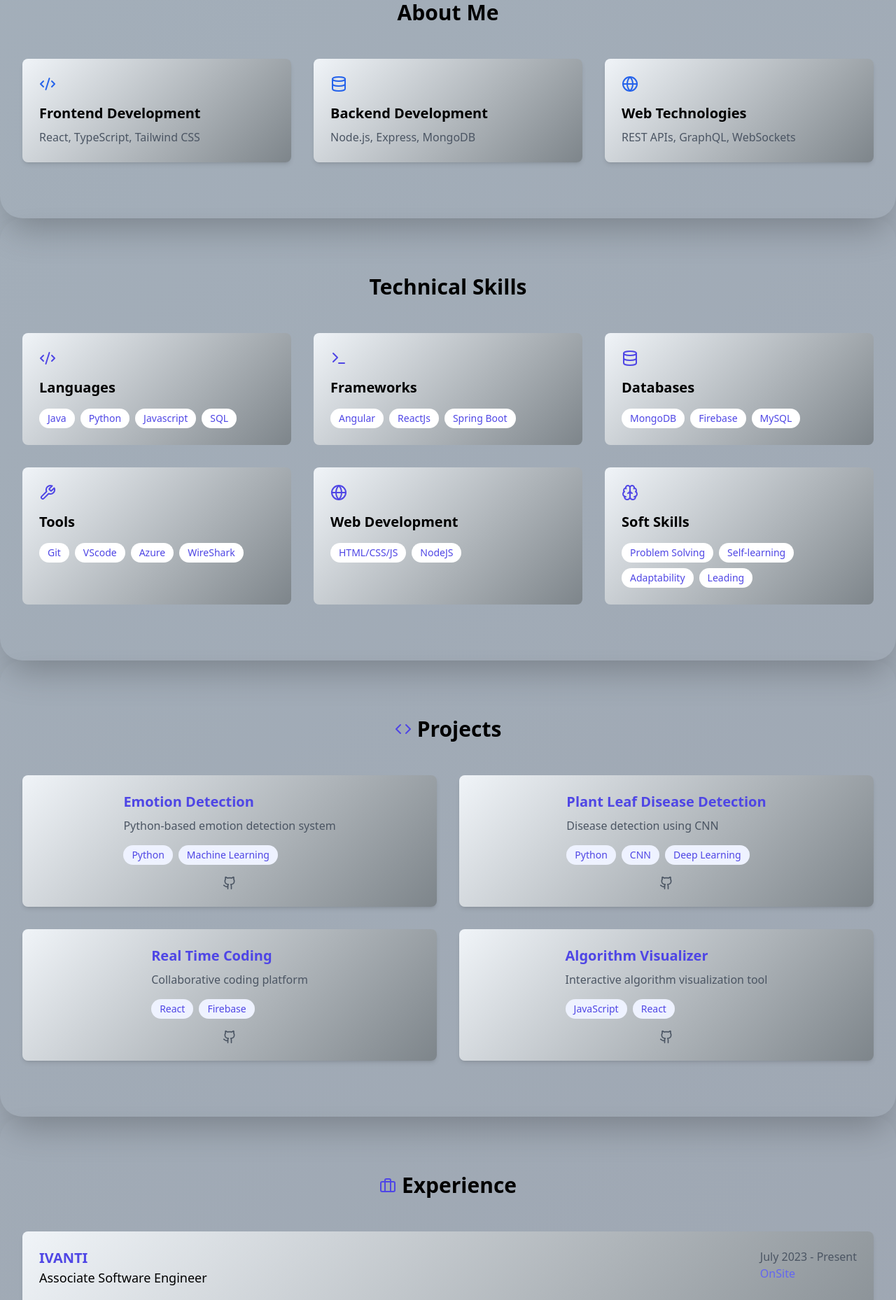
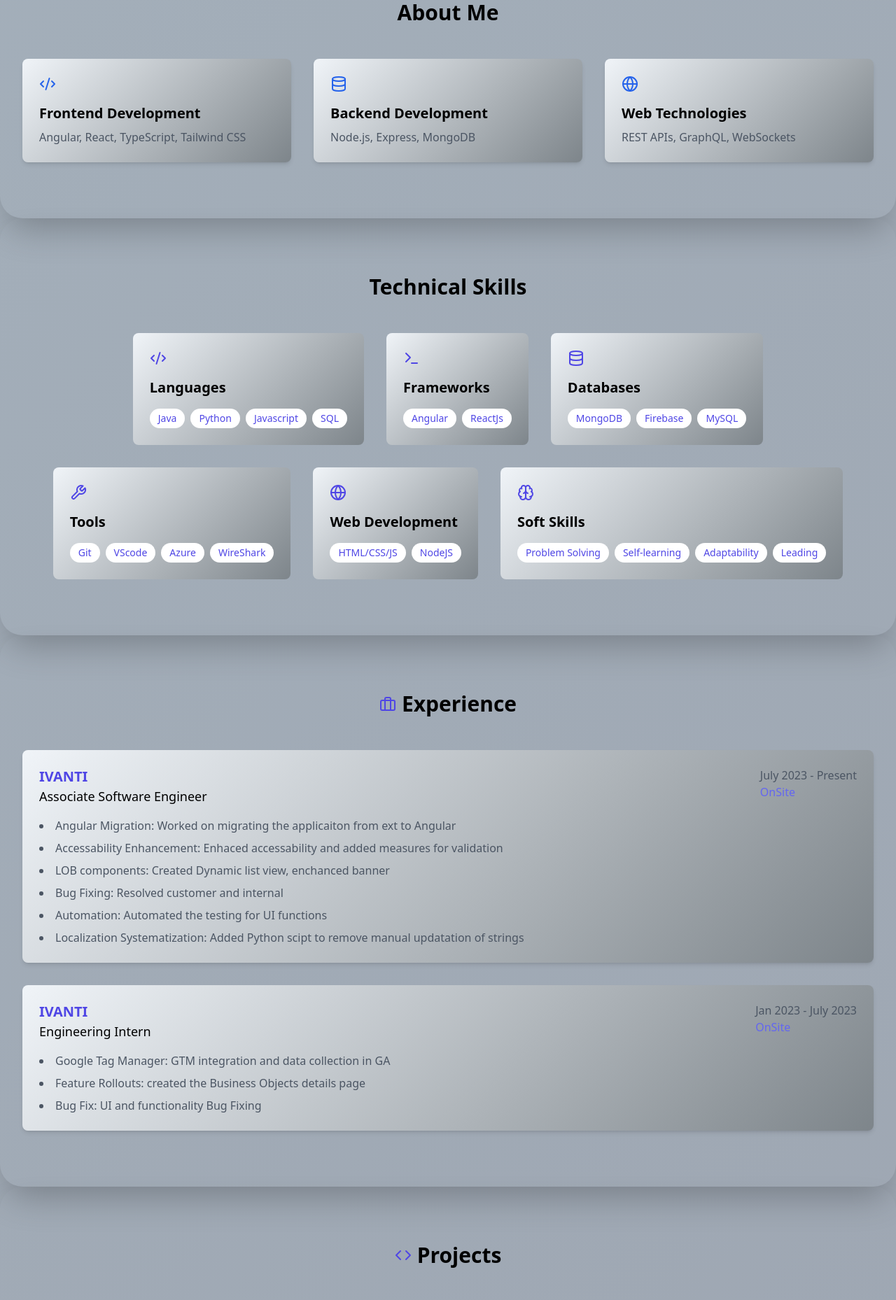
Before and after one commit to aadijha001/aadi, a React (Vite) app: page / in a window 1280 px wide. Shown: the part 880-2738 px from the top of the page at 70% size. Built offline with nearby package versions, Linux system fonts and the light colour scheme.

Commit message:
updated the details and photo

```diff
--- a/src/App.tsx
+++ b/src/App.tsx
@@ -16,8 +16,8 @@ function App() {
       <Hero />
       <About />
       <Skills />
+      <Experience />
       <Projects />
-      <Experience />
       <Education />
       <Contact />
       <Footer />
--- a/src/components/About.tsx
+++ b/src/components/About.tsx
@@ -6,7 +6,7 @@ const About = () => {
     {
       icon: <Code2 size={24} />,
       title: 'Frontend Development',
-      description: 'React, TypeScript, Tailwind CSS',
+      description: 'Angular, React, TypeScript, Tailwind CSS',
     },
     {
       icon: <Database size={24} />,
--- a/src/components/Contact.tsx
+++ b/src/components/Contact.tsx
@@ -73,11 +73,11 @@ const Contact = () => {
             <div className="space-y-4">
               <div className="flex items-center space-x-4">
                 <Mail className="text-blue-600" size={20} />
-                <span>jhanaaditya@gmail.com</span>
+                <a href="mailto:jhanaaditya@gmail.com">jhanaaditya@gmail.com</a>
               </div>
               <div className="flex items-center space-x-4">
                 <Phone className="text-blue-600" size={20} />
-                <span>+91 620 1920 138</span>
+                <a href="tel:+916201920138">+91 620 1920 138</a>
               </div>
               <div className="flex items-center space-x-4">
                 <MapPin className="text-blue-600" size={20} />
--- a/src/components/Education.tsx
+++ b/src/components/Education.tsx
@@ -44,7 +44,7 @@ const Education = () => {
               <p className="font-medium mt-2">{edu.degree}</p>
               <div className="flex justify-between mt-2 text-gray-600">
                 <span>{edu.period}</span>
-                <span className="font-semibold">{edu.score}</span>
+                <span className="font-semibold text-gray-900">{edu.score}</span>
               </div>
             </div>
           ))}
--- a/src/components/Footer.tsx
+++ b/src/components/Footer.tsx
@@ -3,7 +3,7 @@ import { Github, Linkedin, Mail, Twitter, Phone } from "lucide-react";
 
 const Footer = () => {
   return (
-    <footer className="bg-gray-900 text-white py-12 hover:scale-x-105">
+    <footer className="bg-gray-900 text-white py-12">
       <div className="max-w-7xl mx-auto px-4 sm:px-6 lg:px-8">
         <div className="flex flex-col md:flex-row justify-between items-center">
           <div className="mb-6 md:mb-0">
--- a/src/components/Hero.tsx
+++ b/src/components/Hero.tsx
@@ -1,6 +1,7 @@
 import React from "react";
 import { Github, Linkedin, Mail, Phone } from "lucide-react";
-import profile from "../images/Aaditya-color.svg";
+// import profile from "../images/Aaditya-color.svg";
+import profile from "../images/aadi.jpeg";
 import TypingEffect from "./TypingEffect";
 const Hero = () => {
   return (
@@ -60,7 +61,7 @@ const Hero = () => {
               <img
                 src={profile}
                 alt="Profile"
-                className="rounded-full w-full max-w-md mx-auto shadow-2xl transform transition-transform duration-800 md:group-hover:grayscale md:group-hover:translate-x-5 md:group-hover:translate-y-5"
+                className="rounded-full w-full max-w-md mx-auto shadow-2xl transform transition-transform duration-800 md:group-hover:grayscale"
               />
             </div>
           </div>
--- a/src/components/Projects.tsx
+++ b/src/components/Projects.tsx
@@ -7,25 +7,31 @@ const Projects = () => {
       title: 'Emotion Detection',
       description: 'Python-based emotion detection system',
       tech: ['Python', 'Machine Learning'],
-      github: 'https://github.com/aadijha001',
+      github: 'https://github.com/aadijha001/emotiondetection',
     },
     {
       title: 'Plant Leaf Disease Detection',
       description: 'Disease detection using CNN',
       tech: ['Python', 'CNN', 'Deep Learning'],
-      github: 'https://github.com/aadijha001',
+      github: 'https://github.com/aadijha001/plantleafdisease',
+    },
+    {
+      title: 'Word Prediction',
+      description: 'suggest current & next word',
+      tech: ['HTML', 'Javascript'],
+      github: 'https://github.com/aadijha001/word-prediction',
+    },
+    {
+      title: 'Algorithm Visualizer',
+      description: 'Interactive algorithm visualization tool',
+      tech: ['python'],
+      github: 'https://github.com/aadijha001/aadi01/tree/main/my%20projects',
     },
     {
       title: 'Real Time Coding',
       description: 'Collaborative coding platform',
       tech: ['React', 'Firebase'],
-      github: 'https://github.com/aadijha001',
-    },
-    {
-      title: 'Algorithm Visualizer',
-      description: 'Interactive algorithm visualization tool',
-      tech: ['JavaScript', 'React'],
-      github: 'https://github.com/aadijha001',
+      github: 'https://github.com/aadijha001/realtimecoding',
     }
   ];
 
@@ -36,7 +42,7 @@ const Projects = () => {
           <Code className="text-indigo-600" />
           Projects
         </h2>
-        <div className="grid grid-cols-1 md:grid-cols-2 gap-8">
+        <div className="flex flex-wrap justify-center items-center gap-8">
           {projects.map((project, index) => (
             <div
               key={index}
--- a/src/components/Skills.tsx
+++ b/src/components/Skills.tsx
@@ -11,7 +11,8 @@ const Skills = () => {
     {
       icon: <icons.Terminal size={24} />,
       title: 'Frameworks',
-      skills: ['Angular', 'ReactJs', 'Spring Boot']
+      skills: ['Angular', 'ReactJs']
+      // skills: ['Angular', 'ReactJs', 'Spring Boot']
     },
     {
       icon: <icons.Database size={24} />,
@@ -39,7 +40,7 @@ const Skills = () => {
     <section id="skills" className="py-20 section-fade-in bg-gradient">
       <div className="max-w-7xl mx-auto px-4 sm:px-6 lg:px-8">
         <h2 className="text-3xl font-bold text-center mb-12">Technical Skills</h2>
-        <div className="grid grid-cols-1 md:grid-cols-2 lg:grid-cols-3 gap-8">
+        <div className="flex flex-wrap justify-center items-center gap-8">
           {skillCategories.map((category, index) => (
             <div
               key={index}
```
Also changed, not shown: src/images/aadi.jpeg (added).
